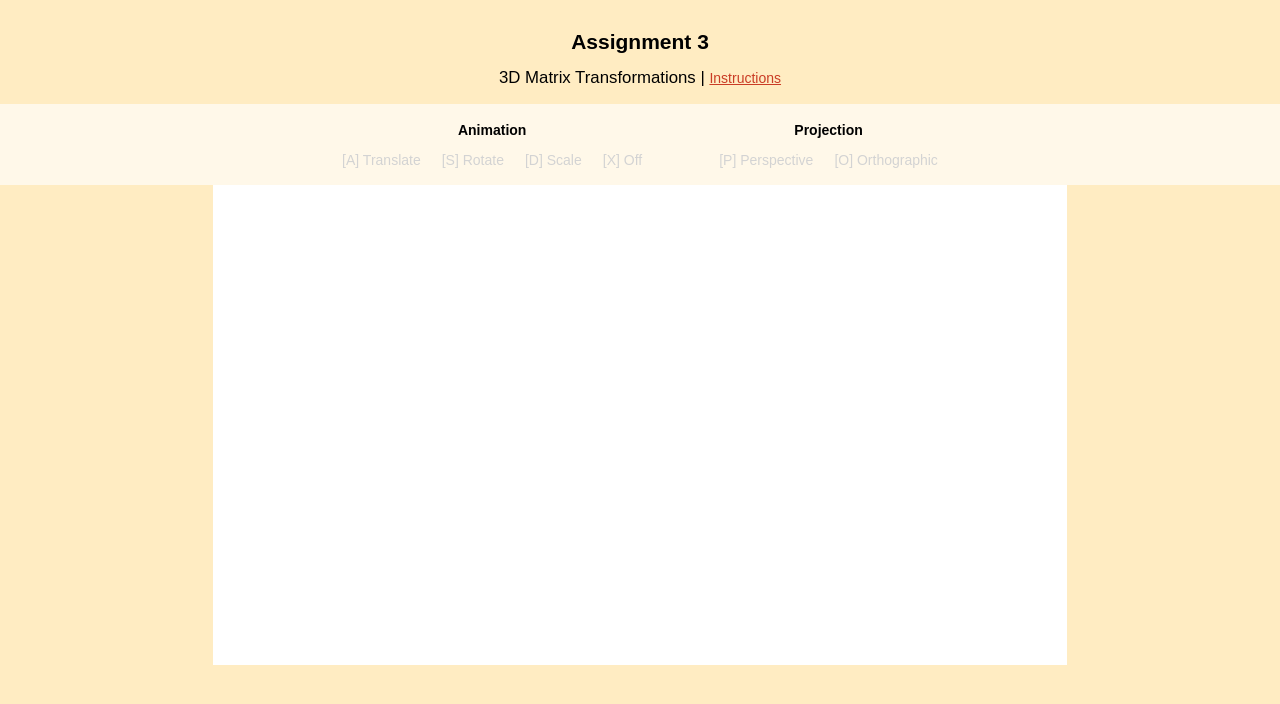
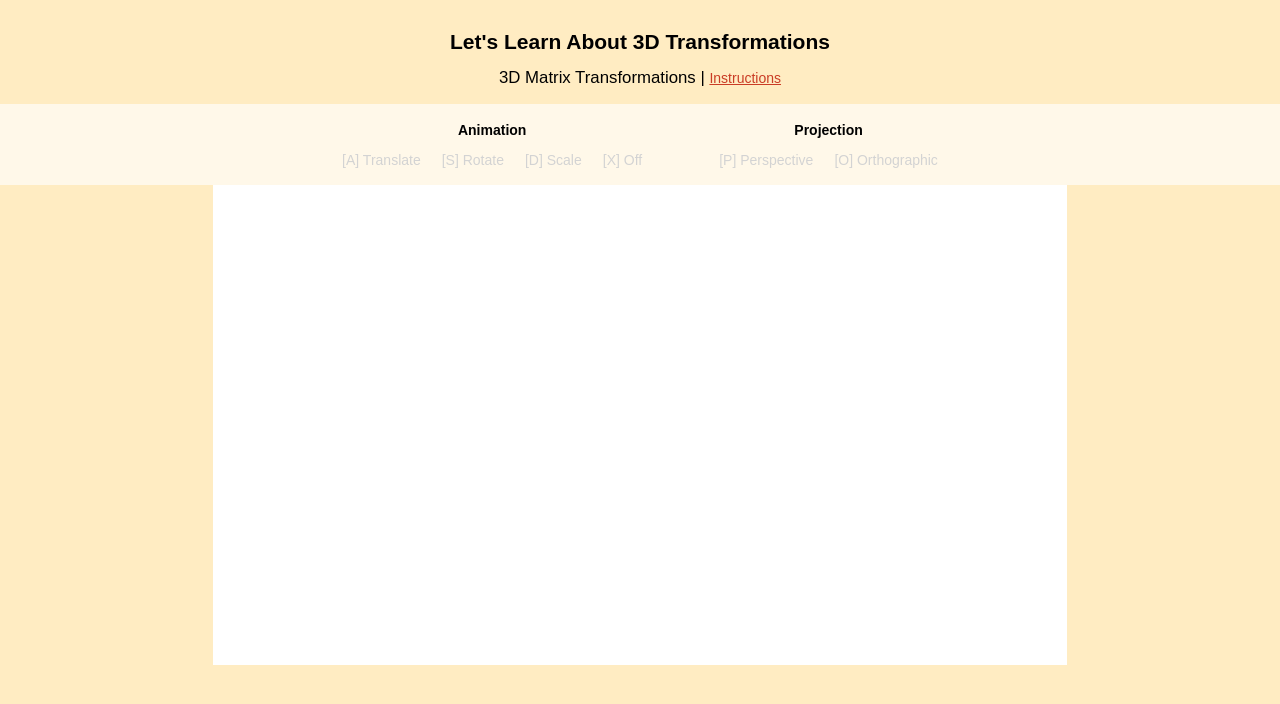
Before and after one commit to tinanemati/3D_Matrix_Transformations, a plain HTML site: page index.html in a window 1280 px wide. Drawn offline with Linux system fonts and the light colour scheme; a script that the page names is missing.

Commit message:
updated name files

```diff
--- a/index.html
+++ b/index.html
@@ -3,14 +3,14 @@
 
 <head>
     <meta charset="UTF-8">
-    <title>Assignment 3</title>
+    <title>3D Transformations</title>
     <link rel="stylesheet" href="css/style.css">
 </head>
 
 <body>
     <div id="app">
         <div id="header-container">
-            <h1>Assignment 3</h1>
+            <h1>Let's Learn About 3D Transformations</h1>
             <h2>3D Matrix Transformations | <a
                     href="https://canvas.ucdavis.edu/courses/719519/assignments/951265" target="_blank">Instructions</a></h2>
         </div>
--- a/js/app/app.js
+++ b/js/app/app.js
@@ -5,7 +5,7 @@ import AppState from "./appstate.js"
 import Shader from "../utils/shader.js"
 import { hex2rgb } from "../utils/utils.js"
 
-import { WebGlApp } from "../../assignment3.js"
+import { WebGlApp } from "../../transformations.js"
 
 class App
 {
```
Also changed, not shown: transformations.js (renamed from assignment3.js).
